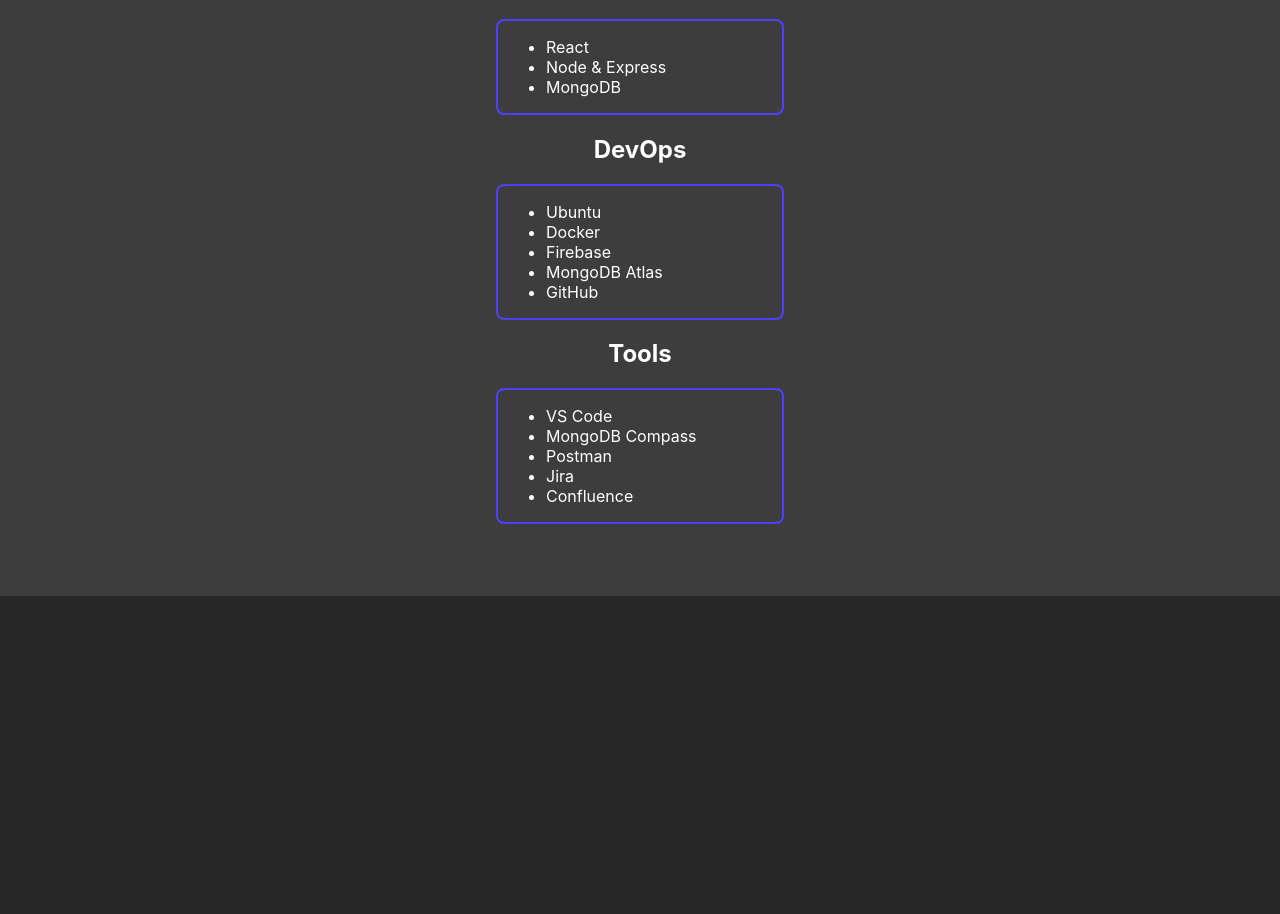
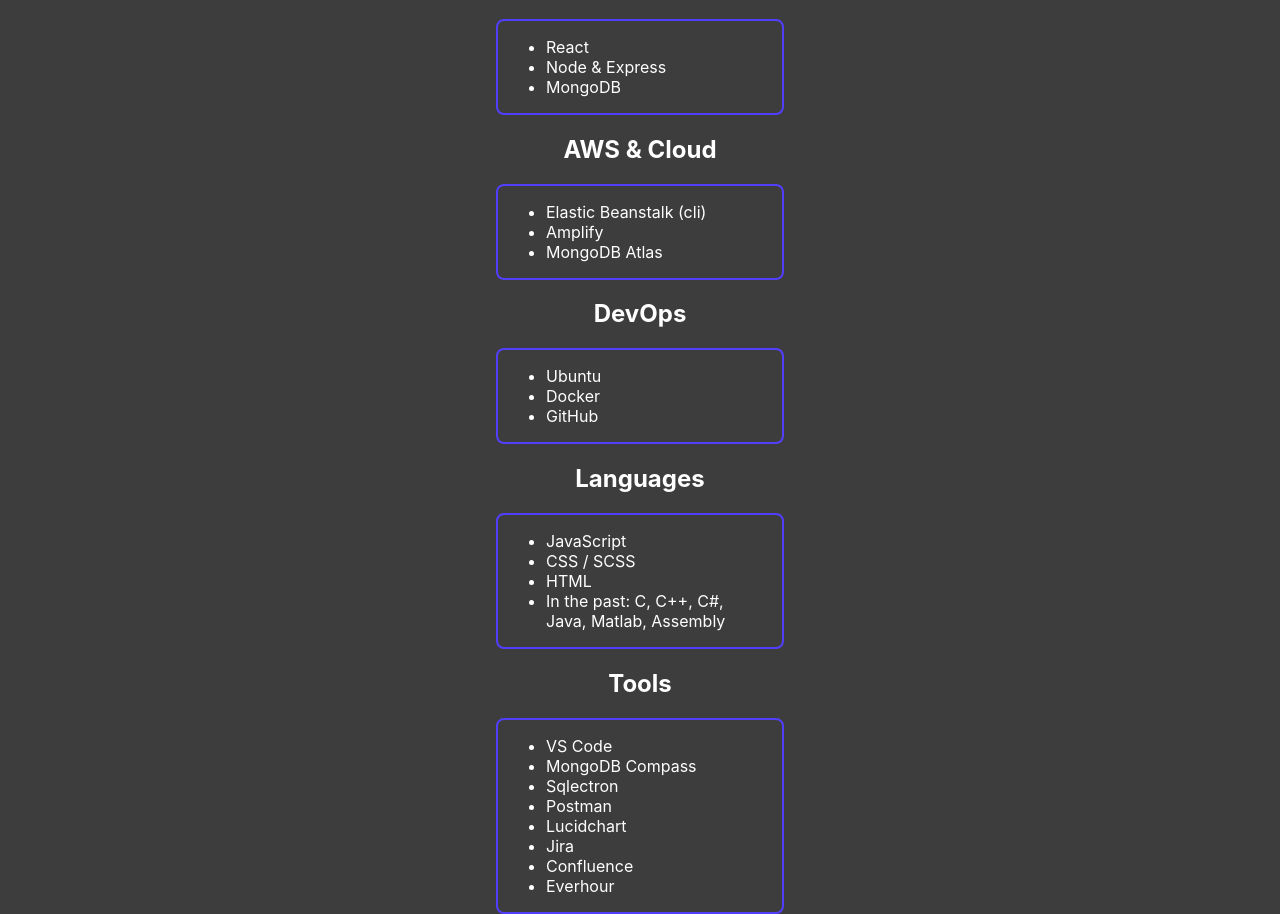
Before and after one commit to erkjbro/erkjbro-tech, a React (Create React App) app: page /tech in a window 1280 px wide. Shown: the part 204-1118 px from the top of the page. Before the commit the page ends 800 px from the top, so only its background shows below. Built offline with nearby package versions, Linux system fonts and the light colour scheme.

Commit message:
updating tech info

```diff
--- a/src/pages/Tech/Tech.js
+++ b/src/pages/Tech/Tech.js
@@ -3,31 +3,47 @@
 const Tech = () => {
   return (
     <div className="Tech">
-      <h1>Tech & Tools</h1>
+      <h1>Tech Stack &amp; Tools</h1>
 
       <h2>Development</h2>
       <ul>
         <li>React</li>
-        <li>Node & Express</li>
+        <li>Node &amp; Express</li>
         <li>MongoDB</li>
+      </ul>
+
+      <h2>AWS &amp; Cloud</h2>
+      <ul>
+        <li>Elastic Beanstalk (cli)</li>
+        <li>Amplify</li>
+        <li>MongoDB Atlas</li>
       </ul>
 
       <h2>DevOps</h2>
       <ul>
         <li>Ubuntu</li>
         <li>Docker</li>
-        <li>Firebase</li>
-        <li>MongoDB Atlas</li>
         <li>GitHub</li>
+      </ul>
+
+      <h2>Languages</h2>
+      <ul>
+        <li>JavaScript</li>
+        <li>CSS / SCSS</li>
+        <li>HTML</li>
+        <li>In the past: C, C++, C#, Java, Matlab, Assembly</li>
       </ul>
 
       <h2>Tools</h2>
       <ul>
         <li>VS Code</li>
         <li>MongoDB Compass</li>
+        <li>Sqlectron</li>
         <li>Postman</li>
+        <li>Lucidchart</li>
         <li>Jira</li>
         <li>Confluence</li>
+        <li>Everhour</li>
       </ul>
     </div>
   );
```
